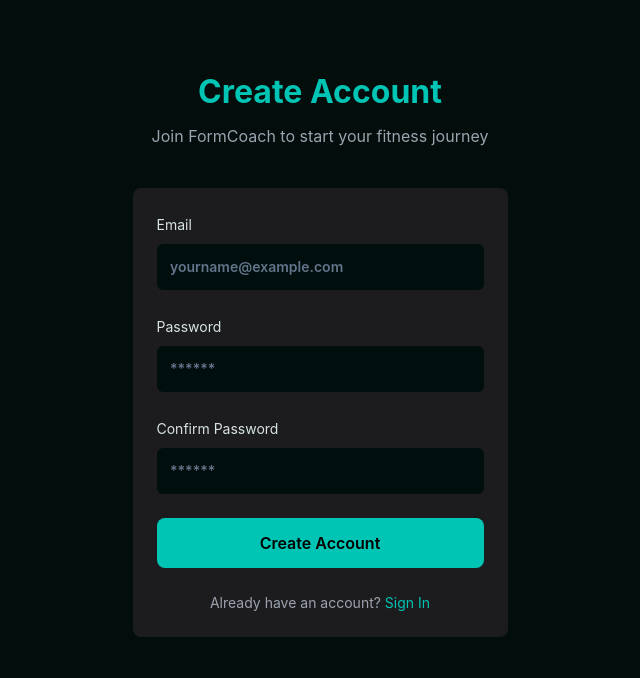
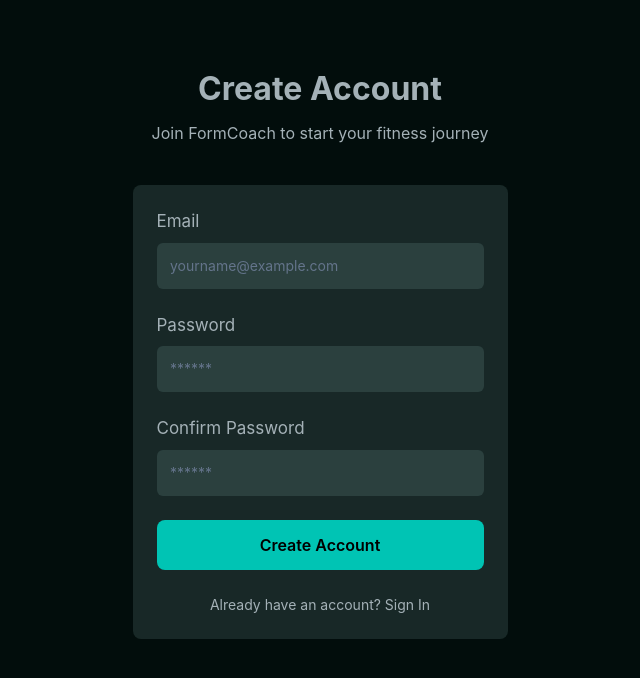
Before and after one commit to Cintegras/formcoach-dev, a React (Vite) app: page /signup in a window 1280 px wide. Shown: the top 678 px of the page, without its empty margins (320-960 px from the left). Built offline with nearby package versions, Linux system fonts and the light colour scheme.

Commit message:
Replace white fonts with A4B1B7

```diff
--- a/src/pages/NotFound.tsx
+++ b/src/pages/NotFound.tsx
@@ -1,8 +1,10 @@
-import { useLocation } from "react-router-dom";
+import { useLocation, useNavigate } from "react-router-dom";
 import { useEffect } from "react";
+import PageContainer from '@/components/PageContainer';
 
 const NotFound = () => {
   const location = useLocation();
+  const navigate = useNavigate();
 
   useEffect(() => {
     console.error(
@@ -12,15 +14,20 @@ const NotFound = () => {
   }, [location.pathname]);
 
   return (
-    <div className="min-h-screen flex items-center justify-center bg-gray-100">
-      <div className="text-center">
-        <h1 className="text-4xl font-bold mb-4">404</h1>
-        <p className="text-xl text-gray-600 mb-4">Oops! Page not found</p>
-        <a href="/" className="text-blue-500 hover:text-blue-700 underline">
-          Return to Home
-        </a>
+    <PageContainer>
+      <div className="min-h-[80vh] flex items-center justify-center font-inter">
+        <div className="text-center">
+          <h1 className="font-bold text-[32px] text-[#A4B1B7] mb-4">404</h1>
+          <p className="font-normal text-[16px] text-[#A4B1B7] mb-4">Oops! Page not found</p>
+          <button
+            onClick={() => navigate('/')}
+            className="text-[#A4B1B7] hover:underline"
+          >
+            Return to Home
+          </button>
+        </div>
       </div>
-    </div>
+    </PageContainer>
   );
 };
 
--- a/src/pages/Signup.tsx
+++ b/src/pages/Signup.tsx
@@ -47,17 +47,17 @@ const Signup = () => {
 
   return (
     <PageContainer>
-      <div className="flex flex-col items-center justify-center min-h-[80vh]">
+      <div className="flex flex-col items-center justify-center min-h-[80vh] font-inter">
         <div className="mb-10">
-          <h1 className="font-bold text-[32px] text-center text-[#00C4B4]">
+          <h1 className="font-bold text-[32px] text-center text-[#A4B1B7]">
             Create Account
           </h1>
-          <p className="font-normal text-[16px] text-[#9CA3AF] text-center mt-2">
+          <p className="font-normal text-[16px] text-[#A4B1B7] text-center mt-2">
             Join FormCoach to start your fitness journey
           </p>
         </div>
 
-        <div className="w-full bg-[#1C1C1E] rounded-lg p-6">
+        <div className="w-full rounded-lg p-6" style={{ backgroundColor: "rgba(176, 232, 227, 0.12)" }}>
           <Form {...form}>
             <form onSubmit={form.handleSubmit(onSubmit)} className="space-y-6">
               <FormField
@@ -65,13 +65,17 @@ const Signup = () => {
                 name="email"
                 render={({ field }) => (
                   <FormItem>
-                    <FormLabel className="text-[#D7E4E3] font-normal text-[14px]">Email</FormLabel>
+                    <FormLabel className="text-[#A4B1B7] text-[17px] font-normal font-inter">Email</FormLabel>
                     <FormControl>
                       <Input
                         {...field}
                         placeholder="yourname@example.com"
                         type="email"
-                        className="bg-[#000F0E] border-0 rounded-md text-[#B0BEE3] py-[13px] px-[13.5px] w-full h-auto font-semibold text-[18px]"
+                        className="rounded-md w-full h-auto px-[13.5px] py-[13px] border-0 text-[17px] font-normal font-inter"
+                        style={{
+                          backgroundColor: "rgba(176, 232, 227, 0.12)",
+                          color: "rgba(209, 235, 233, 0.62)"
+                        }}
                       />
                     </FormControl>
                     <FormMessage className="text-[#FF4D4F]" />
@@ -84,13 +88,17 @@ const Signup = () => {
                 name="password"
                 render={({ field }) => (
                   <FormItem>
-                    <FormLabel className="text-[#D7E4E3] font-normal text-[14px]">Password</FormLabel>
+                    <FormLabel className="text-[#A4B1B7] text-[17px] font-normal font-inter">Password</FormLabel>
                     <FormControl>
                       <Input
                         {...field}
                         placeholder="******"
                         type="password"
-                        className="bg-[#000F0E] border-0 rounded-md text-[#B0BEE3] py-[13px] px-[13.5px] w-full h-auto font-semibold text-[18px]"
+                        className="rounded-md w-full h-auto px-[13.5px] py-[13px] border-0 text-[17px] font-normal font-inter"
+                        style={{
+                          backgroundColor: "rgba(176, 232, 227, 0.12)",
+                          color: "rgba(209, 235, 233, 0.62)"
+                        }}
                       />
                     </FormControl>
                     <FormMessage className="text-[#FF4D4F]" />
@@ -103,13 +111,17 @@ const Signup = () => {
                 name="confirmPassword"
                 render={({ field }) => (
                   <FormItem>
-                    <FormLabel className="text-[#D7E4E3] font-normal text-[14px]">Confirm Password</FormLabel>
+                    <FormLabel className="text-[#A4B1B7] text-[17px] font-normal font-inter">Confirm Password</FormLabel>
                     <FormControl>
                       <Input
                         {...field}
                         placeholder="******"
                         type="password"
-                        className="bg-[#000F0E] border-0 rounded-md text-[#B0BEE3] py-[13px] px-[13.5px] w-full h-auto font-semibold text-[18px]"
+                        className="rounded-md w-full h-auto px-[13.5px] py-[13px] border-0 text-[17px] font-normal font-inter"
+                        style={{
+                          backgroundColor: "rgba(176, 232, 227, 0.12)",
+                          color: "rgba(209, 235, 233, 0.62)"
+                        }}
                       />
                     </FormControl>
                     <FormMessage className="text-[#FF4D4F]" />
@@ -124,11 +136,11 @@ const Signup = () => {
           </Form>
 
           <div className="mt-6 text-center">
-            <p className="font-normal text-[14px] text-[#9CA3AF]">
+            <p className="font-normal text-[14px] text-[#A4B1B7]">
               Already have an account?{' '}
               <button
                 onClick={() => navigate('/login')}
-                className="text-[#00C4B4] hover:underline"
+                className="text-[#A4B1B7] hover:underline"
               >
                 Sign In
               </button>
--- a/src/pages/Splash.tsx
+++ b/src/pages/Splash.tsx
@@ -17,7 +17,7 @@ const Splash = () => {
 
   return (
     <PageContainer className="flex items-center justify-center">
-      <div className="text-center">
+      <div className="text-center font-inter">
         <h1 className="font-bold text-[40px] text-[#A4B1B7] mb-4">
           FormCoach
         </h1>
--- a/src/pages/Welcome.tsx
+++ b/src/pages/Welcome.tsx
@@ -9,43 +9,43 @@ const Welcome = () => {
 
   return (
     <PageContainer>
-      <div className="flex flex-col items-center justify-center min-h-[80vh]">
+      <div className="flex flex-col items-center justify-center min-h-[80vh] font-inter">
         <div className="mb-10">
-          <h1 className="font-bold text-[32px] text-center text-[#D7E4E3]">
+          <h1 className="font-bold text-[32px] text-center text-[#A4B1B7]">
             Welcome to FormCoach
           </h1>
-          <p className="font-normal text-[16px] text-[#9CA3AF] text-center mt-4 mb-8">
+          <p className="font-normal text-[16px] text-[#A4B1B7] text-center mt-4 mb-8">
             Your personalized AI fitness coach for better form,
             safer workouts, and meaningful progress
           </p>
 
-          <div className="bg-[#1C1C1E] rounded-lg p-6 mb-8">
-            <h2 className="font-semibold text-[20px] text-[#D7E4E3] mb-4">
+          <div className="rounded-lg p-6 mb-8" style={{ backgroundColor: "rgba(176, 232, 227, 0.12)" }}>
+            <h2 className="font-semibold text-[20px] text-[#A4B1B7] mb-4">
               FormCoach helps you:
             </h2>
 
             <ul className="space-y-3">
               <li className="flex items-start">
                 <span className="text-[#00C4B4] mr-2">•</span>
-                <span className="font-normal text-[14px] text-[#D7E4E3]">
+                <span className="font-normal text-[14px] text-[#A4B1B7]">
                   Perfect your exercise form to prevent injuries
                 </span>
               </li>
               <li className="flex items-start">
                 <span className="text-[#00C4B4] mr-2">•</span>
-                <span className="font-normal text-[14px] text-[#D7E4E3]">
+                <span className="font-normal text-[14px] text-[#A4B1B7]">
                   Track your progress with detailed workout logs
                 </span>
               </li>
               <li className="flex items-start">
                 <span className="text-[#00C4B4] mr-2">•</span>
-                <span className="font-normal text-[14px] text-[#D7E4E3]">
+                <span className="font-normal text-[14px] text-[#A4B1B7]">
                   Get customized workouts that adapt to your abilities
                 </span>
               </li>
               <li className="flex items-start">
                 <span className="text-[#00C4B4] mr-2">•</span>
-                <span className="font-normal text-[14px] text-[#D7E4E3]">
+                <span className="font-normal text-[14px] text-[#A4B1B7]">
                   Receive guidance for chronic conditions & injuries
                 </span>
               </li>
```
Also changed, not shown: src/pages/CardioWarmUp.tsx (+24 -9 lines), src/pages/Index.tsx (+24 -20 lines).
